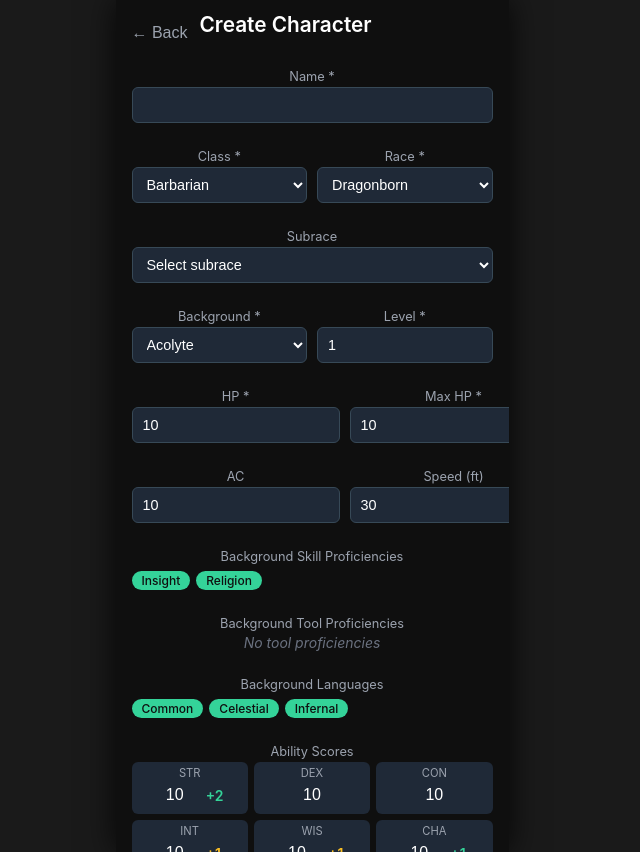
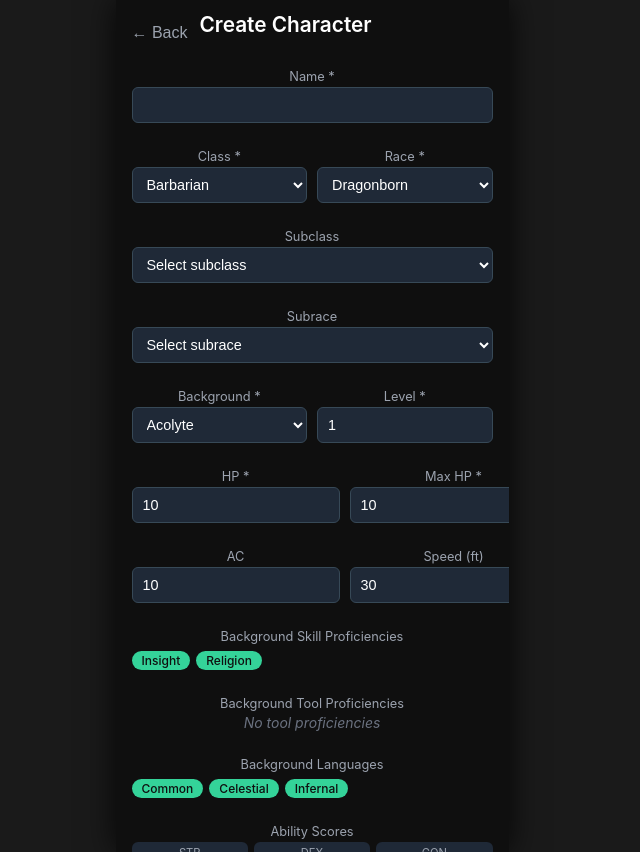
Before and after one commit to Whimsy-rat-trap/dnd-mobile-app, a React (Create React App) app: page /characters/new in a window 1280 px wide. Shown: the whole page, without its empty margins (328-968 px from the left). Built offline with nearby package versions, Linux system fonts and the light colour scheme.

Commit message:
0.0.63.41 (Added subclasses)

```diff
--- /dev/null
+++ b/src/constants/subclasses.ts
@@ -0,0 +1,15 @@
+export const SUBCLASSES: Record<string, string[]> = {
+    Barbarian: ['Berserker', 'Totem Warrior', 'Ancestral Guardian', 'Storm Herald', 'Zealot'],
+    Bard: ['Lore', 'Valor', 'Swords', 'Glamour', 'Whispers'],
+    Cleric: ['Knowledge', 'Life', 'Light', 'Nature', 'Tempest', 'Trickery', 'War', 'Forge', 'Grave'],
+    Druid: ['Land', 'Moon', 'Shepherd', 'Dreams', 'Spores'],
+    Fighter: ['Champion', 'Battle Master', 'Eldritch Knight', 'Arcane Archer', 'Cavalier', 'Samurai'],
+    Monk: ['Open Hand', 'Shadow', 'Four Elements', 'Kensei', 'Drunken Master'],
+    Paladin: ['Devotion', 'Ancients', 'Vengeance', 'Conquest', 'Redemption', 'Oathbreaker'],
+    Ranger: ['Hunter', 'Beast Master', 'Gloom Stalker', 'Horizon Walker', 'Monster Slayer'],
+    Rogue: ['Thief', 'Assassin', 'Arcane Trickster', 'Inquisitive', 'Mastermind', 'Swashbuckler'],
+    Sorcerer: ['Draconic', 'Wild Magic', 'Storm', 'Shadow', 'Divine Soul'],
+    Warlock: ['Archfey', 'Fiend', 'Great Old One', 'Celestial', 'Hexblade'],
+    Wizard: ['Abjuration', 'Conjuration', 'Divination', 'Enchantment', 'Evocation', 'Illusion', 'Necromancy', 'Transmutation', 'War Magic'],
+    Artificer: ['Alchemist', 'Artillerist', 'Battle Smith', 'Armorer']
+};
--- a/src/context/CharacterContext.tsx
+++ b/src/context/CharacterContext.tsx
@@ -60,7 +60,9 @@ export const CharacterProvider: React.FC<{ children: ReactNode }> = ({ children
             return parsed.map((char: any) => {
                 const updated = { ...char };
 
-                // Миграция class -> classes
+                // === МИГРАЦИЯ СТАРЫХ ПОЛЕЙ ===
+
+                // class -> classes (если был только один класс)
                 if (typeof updated.class === 'string' && !updated.classes) {
                     updated.classes = [updated.class];
                 } else if (!updated.classes) {
@@ -70,12 +72,12 @@ export const CharacterProvider: React.FC<{ children: ReactNode }> = ({ children
                     updated.class = updated.classes[0] || 'Fighter';
                 }
 
-                // Skills
+                // skills
                 if (!updated.skills || updated.skills.length === 0) {
                     updated.skills = defaultSkills;
                 }
 
-                // Tool Proficiencies (миграция из массива строк в массив объектов)
+                // toolProficiencies: если массив строк, преобразуем в объекты
                 if (Array.isArray(updated.toolProficiencies) && updated.toolProficiencies.length > 0) {
                     if (typeof updated.toolProficiencies[0] === 'string') {
                         updated.toolProficiencies = updated.toolProficiencies.map((name: string) => ({
@@ -93,29 +95,30 @@ export const CharacterProvider: React.FC<{ children: ReactNode }> = ({ children
                     updated.toolProficiencies = updated.toolProficiencies || [];
                 }
 
-                // Languages
-                if (!updated.languages) {
-                    updated.languages = [];
-                }
+                // languages
+                if (!updated.languages) updated.languages = [];
 
-                // Dice Logs
-                if (!updated.diceLogs) {
-                    updated.diceLogs = {};
-                }
+                // size, creatureType
+                if (!updated.size) updated.size = 'Medium';
+                if (!updated.creatureType) updated.creatureType = 'Humanoid';
 
-                // Death saves
+                // subrace, subclass
+                if (updated.subrace === undefined) updated.subrace = '';
+                if (updated.subclass === undefined) updated.subclass = '';
+
+                // diceLogs
+                if (!updated.diceLogs) updated.diceLogs = {};
+
+                // death saves
                 if (updated.deathSuccesses === undefined) updated.deathSuccesses = 0;
                 if (updated.deathFailures === undefined) updated.deathFailures = 0;
                 if (updated.isStable === undefined) updated.isStable = false;
 
-                // Size
-                if (!updated.size) updated.size = 'Medium';
-
-                // Creature Type
-                if (!updated.creatureType) updated.creatureType = 'Humanoid';
-
-                // Subrace
-                if (!updated.subrace) updated.subrace = '';
+                // inventory, spells, quests, campaigns – если нет, инициализируем пустыми массивами
+                if (!updated.inventory) updated.inventory = [];
+                if (!updated.spells) updated.spells = [];
+                if (!updated.quests) updated.quests = [];
+                if (!updated.campaigns) updated.campaigns = [];
 
                 return updated;
             });
@@ -140,19 +143,20 @@ export const CharacterProvider: React.FC<{ children: ReactNode }> = ({ children
             class: character.class || 'Fighter',
             classes: character.classes || [character.class || 'Fighter'],
             skills: (character.skills && character.skills.length > 0) ? character.skills : defaultSkills,
-            toolProficiencies: character.toolProficiencies?.map((tool: any) => ({
-                name: tool.name || tool,
-                attribute: tool.attribute || 'DEX',
-                proficient: tool.proficient !== undefined ? tool.proficient : true,
-            })) || [],
+            toolProficiencies: character.toolProficiencies || [],
+            languages: character.languages || [],
+            size: character.size || 'Medium',
+            creatureType: character.creatureType || 'Humanoid',
+            subrace: character.subrace || '',
+            subclass: character.subclass || '',
             diceLogs: character.diceLogs || {},
             deathSuccesses: character.deathSuccesses ?? 0,
             deathFailures: character.deathFailures ?? 0,
             isStable: character.isStable ?? false,
-            size: character.size || 'Medium',
-            creatureType: character.creatureType || 'Humanoid',
-            languages: character.languages || [],
-            subrace: character.subrace || '',
+            inventory: character.inventory || [],
+            spells: character.spells || [],
+            quests: character.quests || [],
+            campaigns: character.campaigns || [],
         };
         setCharacters(prev => [...prev, newCharacter]);
         setCurrentCharacterId(newCharacter.id);
--- a/src/pages/CharacterContainer.tsx
+++ b/src/pages/CharacterContainer.tsx
@@ -215,13 +215,21 @@ const CharacterContainer: React.FC = () => {
                             <span className="info-label">Level</span>
                             <span className="info-value">{character.level}</span>
                         </div>
+                        <div className="info-grid">
                             <div className="info-item">
                                 <span className="info-label">Class</span>
                                 <span className="info-value">{classDisplay}</span>
                             </div>
+                            {character.subclass && (
+                                <div className="info-item">
+                                    <span className="info-label">Subclass</span>
+                                    <span className="info-value">{character.subclass}</span>
+                                </div>
+                            )}
                             <div className="info-item">
                                 <span className="info-label">Race</span>
                                 <span className="info-value">{character.race}</span>
+                            </div>
                         </div>
                     </div>
                     <div className="info-grid">
--- a/src/pages/CreateCharacter.tsx
+++ b/src/pages/CreateCharacter.tsx
@@ -2,6 +2,7 @@ import React, { useState, useEffect } from 'react';
 import { useNavigate, useSearchParams } from 'react-router-dom';
 import { useCharacters } from '../context/CharacterContext';
 import { DND_CLASSES } from '../constants/classes';
+import { SUBCLASSES } from '../constants/subclasses';
 import { DND_RACES } from '../constants/races';
 import { DND_BACKGROUNDS } from '../constants/backgrounds';
 import { CLASS_HIT_DICE } from '../constants/classHitDice';
@@ -64,6 +65,7 @@ const CreateCharacter: React.FC = () => {
     const [formData, setFormData] = useState({
         name: '',
         class: DND_CLASSES[0],
+        subclass: '',
         race: DND_RACES[0],
         subrace: '',
         background: DND_BACKGROUNDS[0].name,
@@ -215,6 +217,11 @@ const CreateCharacter: React.FC = () => {
         // Сбрасываем выбранную фичу расы
         setSelectedFeature(null);
     }, [formData.race]);
+
+    // При смене класса сбрасываем подкласс
+    useEffect(() => {
+        setFormData(prev => ({ ...prev, subclass: '' }));
+    }, [formData.class]);
 
     // При переключении метода на Average сбрасываем броски
     useEffect(() => {
@@ -432,6 +439,7 @@ const CreateCharacter: React.FC = () => {
         const newCharacter = {
             ...finalData,
             classes: [finalData.class],
+            subclass: finalData.subclass,
             skills: skillsWithProficiencies,
             toolProficiencies: toolProficiencies,
             languages: languages,
@@ -520,6 +528,22 @@ const CreateCharacter: React.FC = () => {
                         </select>
                     </div>
                 </div>
+
+                {/* Subclass (если есть) */}
+                {SUBCLASSES[formData.class] && SUBCLASSES[formData.class].length > 0 && (
+                    <div className="form-group">
+                        <label>Subclass</label>
+                        <select
+                            value={formData.subclass}
+                            onChange={(e) => setFormData(prev => ({ ...prev, subclass: e.target.value }))}
+                        >
+                            <option value="">Select subclass</option>
+                            {SUBCLASSES[formData.class].map(sub => (
+                                <option key={sub} value={sub}>{sub}</option>
+                            ))}
+                        </select>
+                    </div>
+                )}
 
                 {/* Subrace (если есть) */}
                 {SUBRACES[formData.race] && SUBRACES[formData.race].length > 0 && (
--- a/src/types/Character.ts
+++ b/src/types/Character.ts
@@ -3,6 +3,7 @@ export interface Character {
     name: string;
     class: string;
     classes: string[];
+    subclass?: string;
     level: number;
     race: string;
     subrace?: string;
```
Lines whose indentation alone changed are shown as unchanged.
